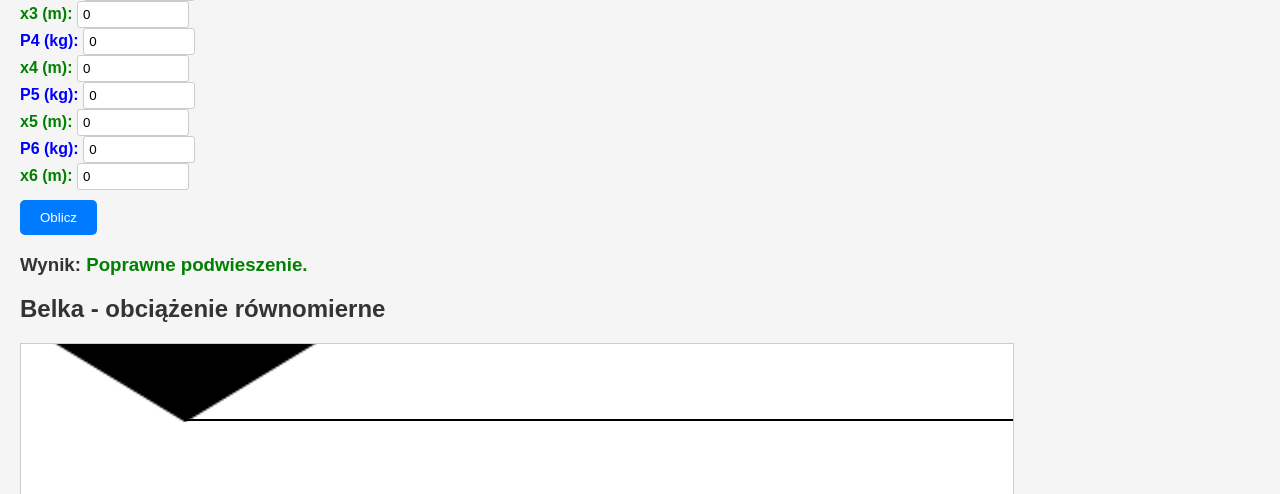
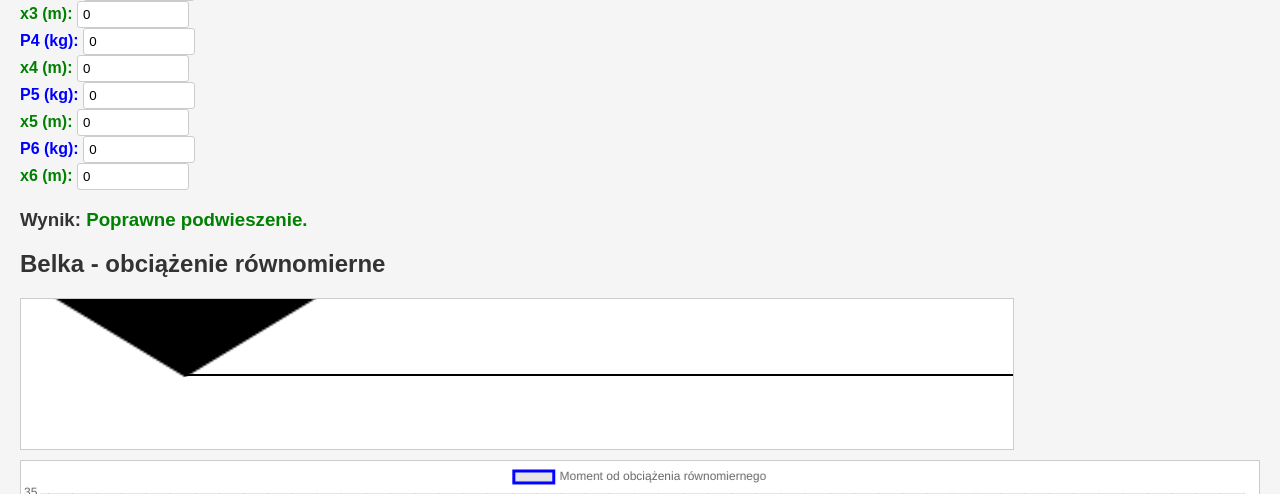
Before and after one commit to Szejmous/Blachy_podwieszenia, a Flask app: page / in a window 1280 px wide. Shown: the part 448-942 px from the top of the page. Run offline with Flask 3, Linux system fonts and the light colour scheme.

Commit message:
Update index.html

```diff
--- a/templates/index.html
+++ b/templates/index.html
@@ -30,8 +30,6 @@
     <h2>Siły punktowe</h2>
     <div id="forces-inputs"></div>
 
-    <button onclick="calculate()">Oblicz</button>
-
     <h3>Wynik: <span id="result" style="color: red;"></span></h3>
 
     <h2>Belka - obciążenie równomierne</h2>
```
